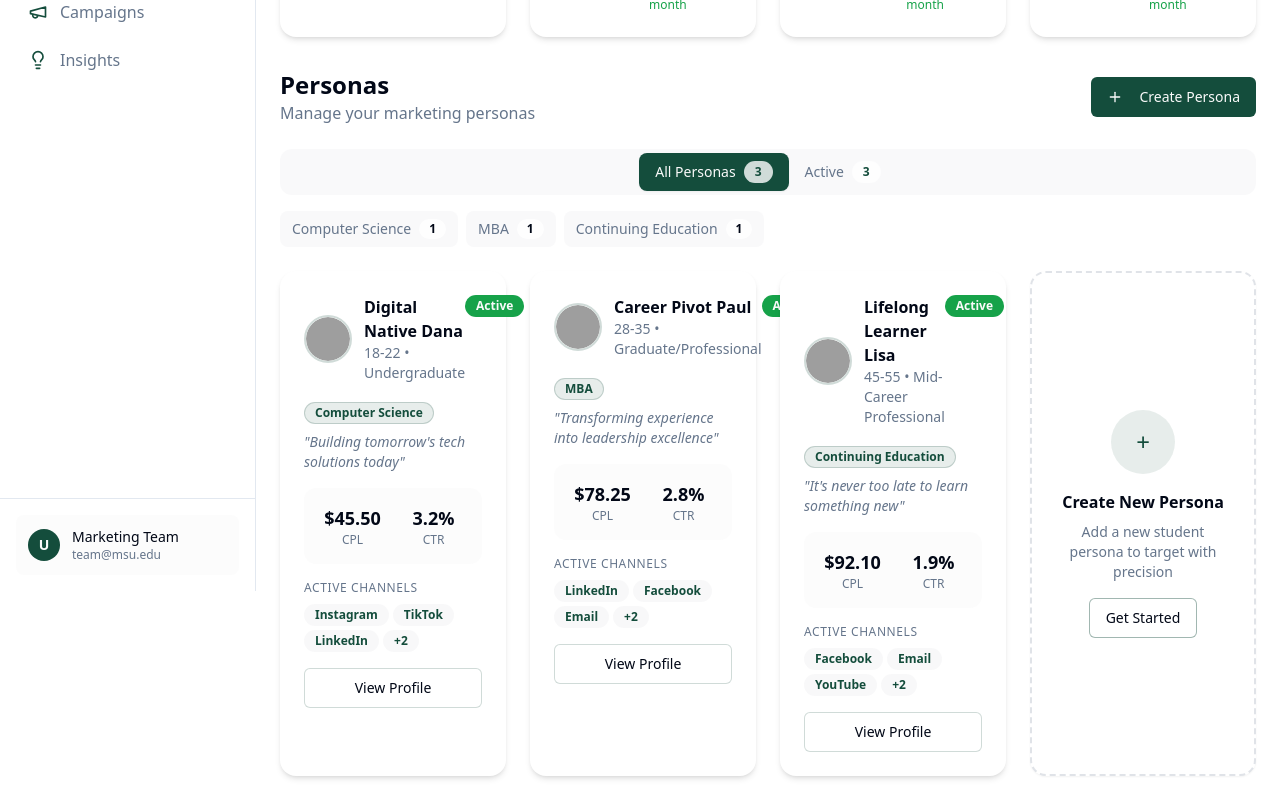
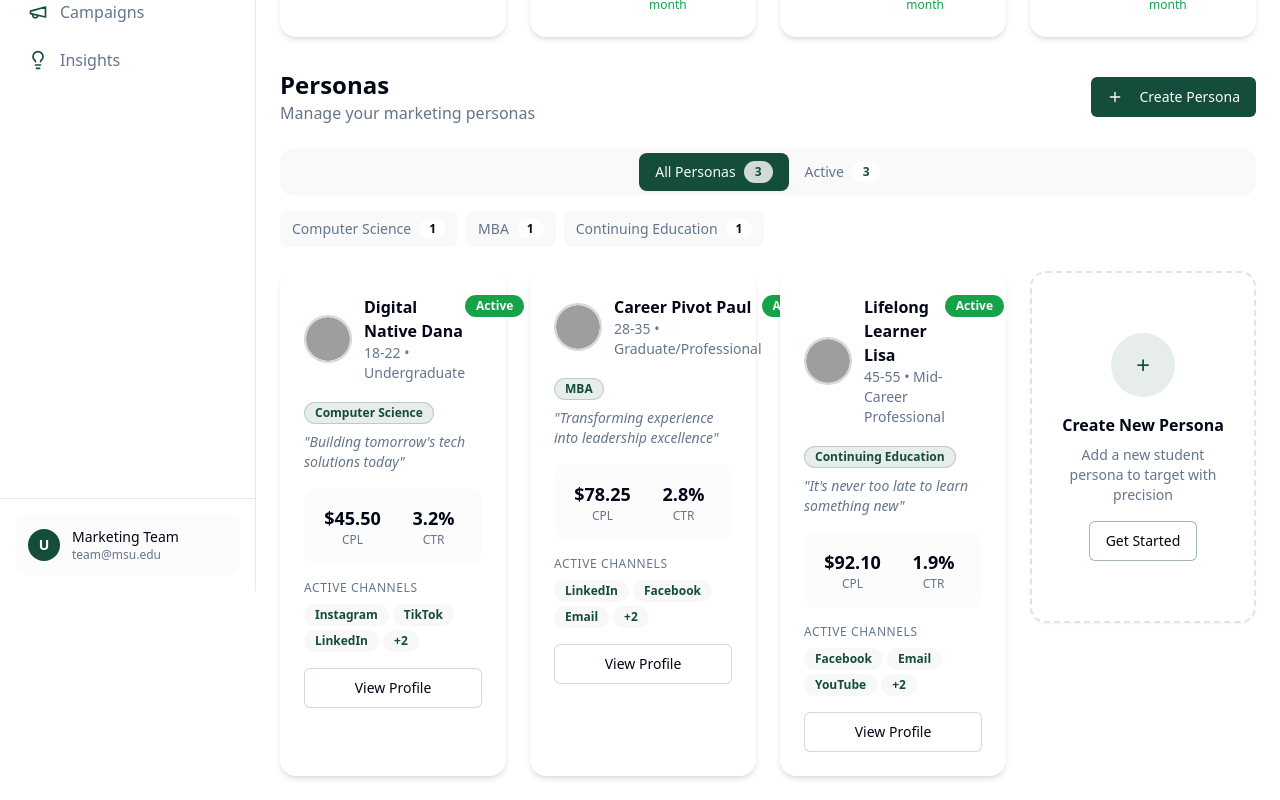
Before and after one commit to rennyreign/persona-compass-ui, a React (Vite) app: page / in a window 1280 px wide. Shown: the part 209-1009 px from the top of the page. Built offline with nearby package versions, Linux system fonts and the light colour scheme; grey boxes are pictures that could not be loaded.

Commit message:
Link items to persona creation
Make the items in the PersonaGrid link to the persona creation page.

```diff
--- a/src/components/dashboard/PersonaGrid.tsx
+++ b/src/components/dashboard/PersonaGrid.tsx
@@ -2,6 +2,7 @@ import { Card } from "@/components/ui/card";
 import { Badge } from "@/components/ui/badge";
 import { Button } from "@/components/ui/button";
 import { Avatar, AvatarFallback } from "@/components/ui/avatar";
+import { Link } from "react-router-dom";
 import { Persona } from "@/data/mockData";
 import { cn } from "@/lib/utils";
 
@@ -111,6 +112,7 @@ export function PersonaGrid({ personas, className, onPersonaClick }: PersonaGrid
       ))}
 
       {/* Add New Persona Card */}
+      <Link to="/create-persona">
         <Card className="p-6 bg-card border-2 border-dashed border-muted-foreground/20 rounded-2xl hover:border-primary/40 hover:bg-primary/5 transition-all duration-200 cursor-pointer group">
           <div className="flex flex-col items-center justify-center h-full min-h-[300px] space-y-4 text-center">
             <div className="w-16 h-16 bg-primary/10 rounded-full flex items-center justify-center group-hover:bg-primary/20 transition-colors duration-200">
@@ -127,6 +129,7 @@ export function PersonaGrid({ personas, className, onPersonaClick }: PersonaGrid
             </Button>
           </div>
         </Card>
+      </Link>
     </div>
   );
 }
```
Lines whose indentation alone changed are shown as unchanged.
